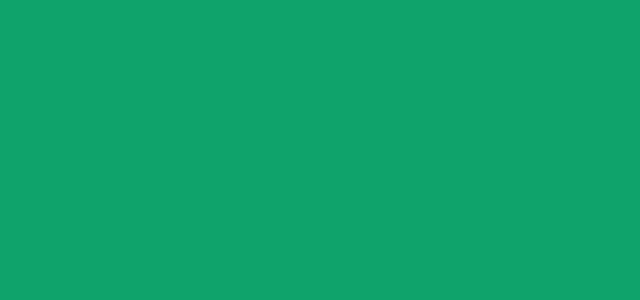
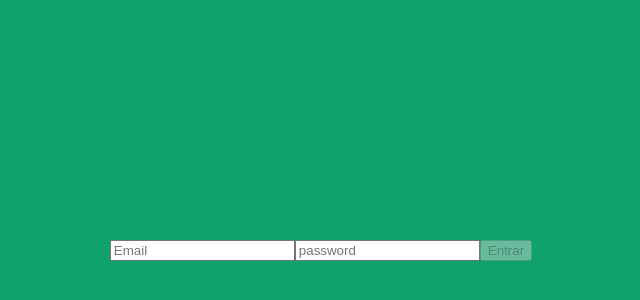
Before and after one commit to tryber/sd-03-recipes-app-10, a React (Create React App) app: page /comidas in a window 1280 px wide. Shown: the part 150-450 px from the top of the page, without its empty margins (319-959 px from the left). Built offline with nearby package versions, Linux system fonts and the light colour scheme.

Commit message:
Test error fixed

```diff
--- a/package.json
+++ b/package.json
@@ -8,11 +8,12 @@
     "@testing-library/user-event": "^7.2.1",
     "axios": "^0.19.1",
     "clipboard-copy": "^3.1.0",
+    "history": "^5.0.0",
     "lodash": "^4.17.15",
     "react": "^16.13.1",
     "react-dom": "^16.13.1",
     "react-logger": "^1.1.0",
-    "react-mock": "^6.0.1",
+    "react-router": "^5.2.0",
     "react-router-dom": "^5.1.2",
     "react-scripts": "3.4.1",
     "websocket-extensions": ">=0.1.4"
--- a/src/App.js
+++ b/src/App.js
@@ -8,7 +8,7 @@ function App() {
     <div id="meals">
       <Router>
         <Switch>
-          <Route exact path="/">
+          <Route strict path="/">
             <Login />
           </Route>
           <Route path="/comidas">{}</Route>
--- a/src/components/Login/Login.js
+++ b/src/components/Login/Login.js
@@ -13,14 +13,12 @@ const isEmailValid = (email) => {
 };
 
 const isPasswordValid = (password) => password.length > 6;
-const enter = (email) => setLocalStorage(email);
-
 
 const Login = () => {
   const [email, setEmail] = useState('');
   const [password, setPassword] = useState('');
   const [isValid, setIsValid] = useState(false);
-
+  console.log('teeerreee')
   useEffect(() => {
     if (isEmailValid(email) && isPasswordValid(password)) setIsValid(true);
     if (!isEmailValid(email) || !isPasswordValid(password)) setIsValid(false);
@@ -49,7 +47,7 @@ const Login = () => {
           type="button"
           data-testid="login-submit-btn"
           disabled={!isValid}
-          onClick={() => enter(email)}
+          onClick={() => setLocalStorage(email)}
         >
           Entrar
         </button>
```
Also changed, not shown: src/components/helpers/renderWithRouter.js (added, +13 -0 lines), 2 other files (tests, documents, lock files or other folders).
